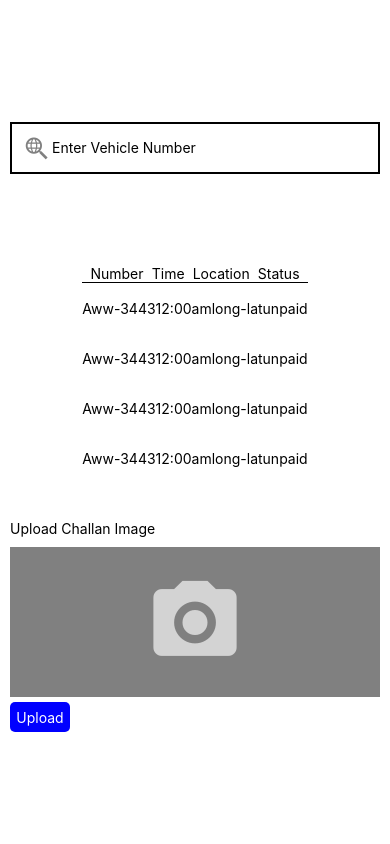
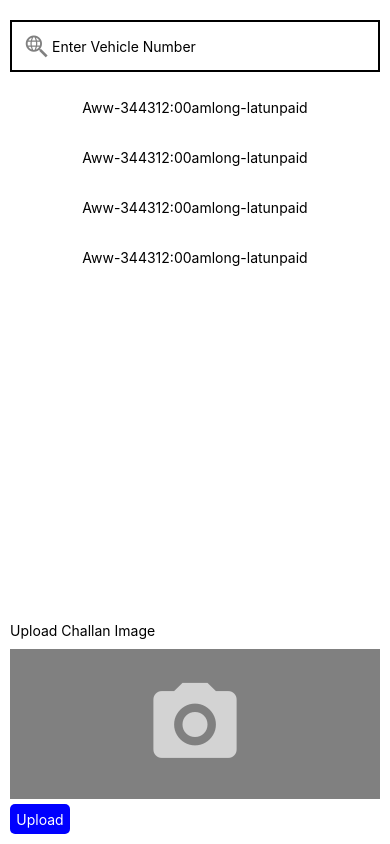
Before and after one commit to sulaiman-s/ML_Enabled-E-Challan, a React Native app: screen / in a window 390 px wide. Built offline with nearby package versions, Linux system fonts and the light colour scheme.

Commit message:
Created chllanList,upload challan and userSearch compnent in saperate folder  and  added a reusable Screen compnent

```diff
--- /dev/null
+++ b/app/UserScreenComponents/UploadChallan.js
@@ -0,0 +1,63 @@
+import React, { useState } from "react";
+import * as ImagePicker from "expo-image-picker";
+import { View, StyleSheet, Text, TouchableOpacity, Image } from "react-native";
+import { MaterialCommunityIcons } from "@expo/vector-icons";
+import AppButton from "../compnents/AppButton";
+
+function UploadChallan(props) {
+  const [url, setUrl] = useState();
+  const handleUpload = async () => {
+    const result = await ImagePicker.launchImageLibraryAsync();
+    setUrl(result.uri);
+  };
+  return (
+    <View style={{ width: "100%" }}>
+      <Text>Upload Challan Image</Text>
+      <TouchableOpacity onPress={handleUpload}>
+        <View
+          style={{
+            backgroundColor: "gray",
+            height: 150,
+            justifyContent: "center",
+            alignItems: "center",
+            marginTop: 10,
+          }}
+        >
+          {url == null ? (
+            <MaterialCommunityIcons
+              name="camera"
+              size={100}
+              color="lightgray"
+            />
+          ) : (
+            <Image
+              source={{ uri: url }}
+              style={{ height: 100, width: "100%" }}
+            />
+          )}
+        </View>
+      </TouchableOpacity>
+      <AppButton
+        title="Upload"
+        textStyle={styles.btn_t}
+        height={30}
+        width={60}
+        style={styles.btn}
+      />
+    </View>
+  );
+}
+const styles = StyleSheet.create({
+  btn: {
+    backgroundColor: "blue",
+    alignItems: "center",
+    justifyContent: "center",
+    borderRadius: 5,
+    marginTop: 5,
+  },
+  btn_t: {
+    color: "white",
+  },
+});
+
+export default UploadChallan;
--- /dev/null
+++ b/app/UserScreenComponents/UserChallanList.js
@@ -0,0 +1,54 @@
+import React from "react";
+import { StyleSheet, FlatList } from "react-native";
+import UserListItem from "../compnents/UserListItem";
+const dat = [
+  {
+    id: "1",
+    number: "Aww-3443",
+    time: "12:00am",
+    location: "long-lat",
+    status: "unpaid",
+  },
+  {
+    id: "2",
+    number: "Aww-3443",
+    time: "12:00am",
+    location: "long-lat",
+    status: "unpaid",
+  },
+  {
+    id: "3",
+    number: "Aww-3443",
+    time: "12:00am",
+    location: "long-lat",
+    status: "unpaid",
+  },
+  {
+    id: "4",
+    number: "Aww-3443",
+    time: "12:00am",
+    location: "long-lat",
+    status: "unpaid",
+  },
+];
+
+function UserChallanList(props) {
+  return (
+    <FlatList
+      scrollEnabled
+      data={dat}
+      keyExtractor={(item) => item.id}
+      renderItem={({ item }) => (
+        <UserListItem
+          number={item.number}
+          time={item.time}
+          location={item.location}
+          status={item.status}
+        />
+      )}
+    />
+  );
+}
+
+const styles = StyleSheet.create({});
+export default UserChallanList;
--- /dev/null
+++ b/app/UserScreenComponents/UserSearch.js
@@ -0,0 +1,23 @@
+import React, { useState } from "react";
+import { View } from "react-native";
+import AppInput from "../compnents/AppInput";
+
+function UserSearch(props) {
+  const [search, setSearch] = useState("");
+  return (
+    <View
+      style={{
+        width: "100%",
+        justifyContent: "center",
+      }}
+    >
+      <AppInput
+        placeholder="Enter Vehicle Number"
+        onChangeText={(text) => setSearch(text)}
+        iconName="search-web"
+      />
+    </View>
+  );
+}
+
+export default UserSearch;
--- /dev/null
+++ b/app/compnents/Screen.js
@@ -0,0 +1,18 @@
+import React from "react";
+import { Platform, View, StatusBar, StyleSheet } from "react-native";
+
+function Screen({ children, style }) {
+  return <View style={[styles.container, { style }]}>{children}</View>;
+}
+
+const styles = StyleSheet.create({
+  container: {
+    flex: 1,
+    alignItems: "center",
+    width: "100%",
+    padding: 10,
+    marginTop: Platform.OS == "android" ? StatusBar.currentHeight : 0,
+  },
+});
+
+export default Screen;
--- a/app/screens/UserScreen.js
+++ b/app/screens/UserScreen.js
@@ -1,153 +1,17 @@
-import React, { useState } from "react";
-import * as ImagePicker from "expo-image-picker";
-import { MaterialCommunityIcons } from "@expo/vector-icons";
-import {
-  View,
-  StyleSheet,
-  Text,
-  FlatList,
-  TouchableOpacity,
-  Image,
-} from "react-native";
-import AppInput from "../compnents/AppInput";
-import UserListItem from "../compnents/UserListItem";
-import AppButton from "../compnents/AppButton";
-const dat = [
-  {
-    id: "1",
-    number: "Aww-3443",
-    time: "12:00am",
-    location: "long-lat",
-    status: "unpaid",
-  },
-  {
-    id: "2",
-    number: "Aww-3443",
-    time: "12:00am",
-    location: "long-lat",
-    status: "unpaid",
-  },
-  {
-    id: "3",
-    number: "Aww-3443",
-    time: "12:00am",
-    location: "long-lat",
-    status: "unpaid",
-  },
-  {
-    id: "4",
-    number: "Aww-3443",
-    time: "12:00am",
-    location: "long-lat",
-    status: "unpaid",
-  },
-];
-/*Testing for github*/
+import React from "react";
+import Screen from "../compnents/Screen";
+import UploadChallan from "../UserScreenComponents/UploadChallan";
+import UserChallanList from "../UserScreenComponents/UserChallanList";
+import UserSearch from "../UserScreenComponents/UserSearch";
+
 function UserScreen(props) {
-  const [search, setSearch] = useState("");
-  const [url, setUrl] = useState();
-  const handleUpload = async () => {
-    const result = await ImagePicker.launchImageLibraryAsync();
-    setUrl(result.uri);
-  };
   return (
-    <View style={styles.cont}>
-      <View
-        style={{
-          flex: 0.3,
-          width: "100%",
-          justifyContent: "center",
-        }}
-      >
-        <AppInput
-          placeholder="Enter Vehicle Number"
-          onChangeText={(text) => setSearch(text)}
-          iconName="search-web"
-        />
-      </View>
-      <View style={{ flex: 0.3 }}>
-        <View style={styles.ch_view}>
-          <Text style={styles.ch_items}>Number</Text>
-          <Text style={styles.ch_items}>Time</Text>
-          <Text style={styles.ch_items}>Location</Text>
-          <Text style={styles.ch_items}>Status</Text>
-        </View>
-        <FlatList
-          scrollEnabled
-          data={dat}
-          keyExtractor={(item) => item.id}
-          renderItem={({ item }) => (
-            <UserListItem
-              number={item.number}
-              time={item.time}
-              location={item.location}
-              status={item.status}
-            />
-          )}
-        />
-      </View>
-      <View style={{ flex: 0.4, width: "100%", paddingTop: 20 }}>
-        <Text>Upload Challan Image</Text>
-        <TouchableOpacity onPress={handleUpload}>
-          <View
-            style={{
-              backgroundColor: "gray",
-              height: 150,
-              justifyContent: "center",
-              alignItems: "center",
-              marginTop: 10,
-            }}
-          >
-            {url == null ? (
-              <MaterialCommunityIcons
-                name="camera"
-                size={100}
-                color="lightgray"
-              />
-            ) : (
-              <Image
-                source={{ uri: url }}
-                style={{ height: 100, width: "100%" }}
-              />
-            )}
-          </View>
-        </TouchableOpacity>
-        <AppButton
-          title="Upload"
-          textStyle={styles.btn_t}
-          height={30}
-          width={60}
-          style={styles.btn}
-        />
-      </View>
-    </View>
+    <Screen>
+      <UserSearch />
+      <UserChallanList />
+      <UploadChallan />
+    </Screen>
   );
 }
 
-const styles = StyleSheet.create({
-  cont: {
-    marginTop: 20,
-    flex: 1,
-    alignItems: "center",
-    width: "100%",
-    padding: 10,
-  },
-  ch_view: {
-    width: "100%",
-    flexDirection: "row",
-    alignItems: "center",
-    justifyContent: "space-evenly",
-    borderBottomWidth: 1,
-  },
-  btn: {
-    backgroundColor: "blue",
-    alignItems: "center",
-    justifyContent: "center",
-    borderRadius: 5,
-    marginTop: 5,
-  },
-  btn_t: {
-    color: "white",
-  },
-});
 export default UserScreen;
```
